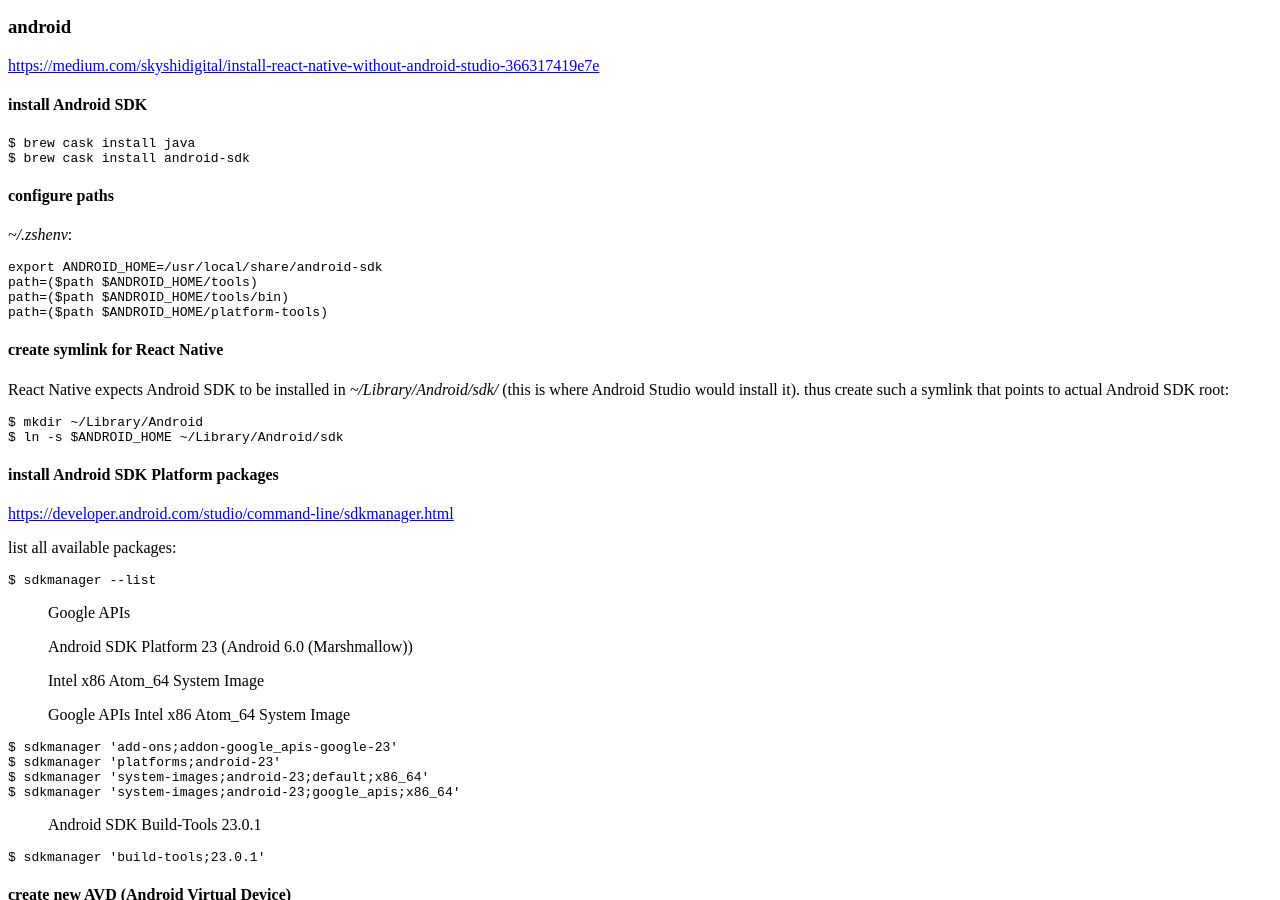
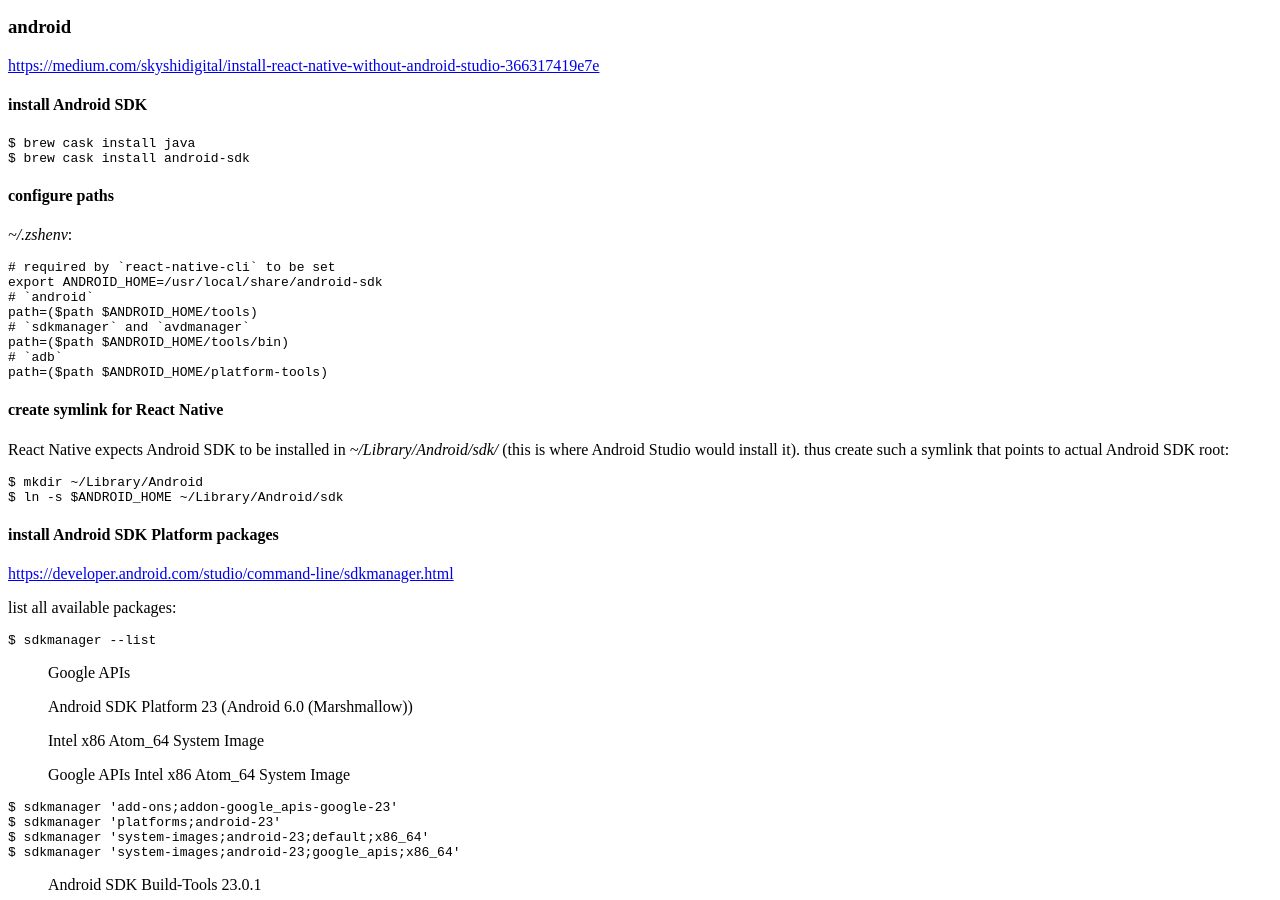
Before and after one commit to tap349/tap349.github.io, a Jekyll site: the page built from _posts/2017-05-24-react-native.md, in a window 1280 px wide and 900 px high, scrolled down 415 px. Built offline with Jekyll 4.4.1, drawn with Linux system fonts in a browser that asks for light colours.

Commit message:
update 2017-05-25_02:36:17

````diff
--- a/_posts/2017-05-24-react-native.md
+++ b/_posts/2017-05-24-react-native.md
@@ -36,9 +36,13 @@
 _~/.zshenv_:
 
 ```conf
+# required by `react-native-cli` to be set
 export ANDROID_HOME=/usr/local/share/android-sdk
+# `android`
 path=($path $ANDROID_HOME/tools)
+# `sdkmanager` and `avdmanager`
 path=($path $ANDROID_HOME/tools/bin)
+# `adb`
 path=($path $ANDROID_HOME/platform-tools)
 ```
 
````
